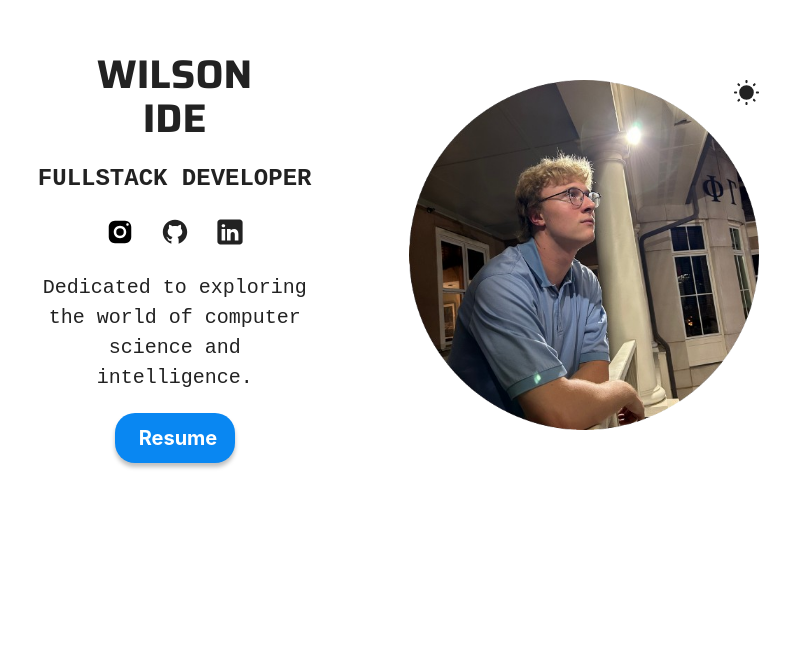
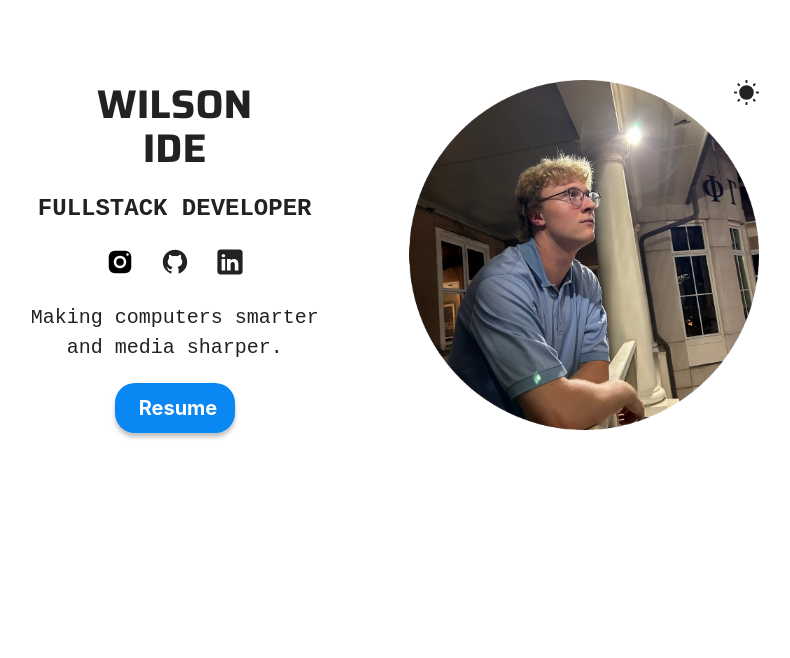
Before and after one commit to Wilsdawg1212/personal_website, a React (Vite) app: page / in a window 1280 px wide. Shown: the part 142-800 px from the top of the page, without its empty margins (245-1035 px from the left). Built offline with nearby package versions, Linux system fonts and the light colour scheme.

Commit message:
fixed tagline

```diff
--- a/src/sections/Hero/Hero.jsx
+++ b/src/sections/Hero/Hero.jsx
@@ -56,7 +56,7 @@ function Hero() {
           </a>
         </span>
         <p className={styles.description}>
-          Dedicated to exploring the world of computer science and intelligence.
+          Making computers smarter and media sharper.
         </p>
         <a href={CV} download>
           <button className="hover">Resume</button>
```
